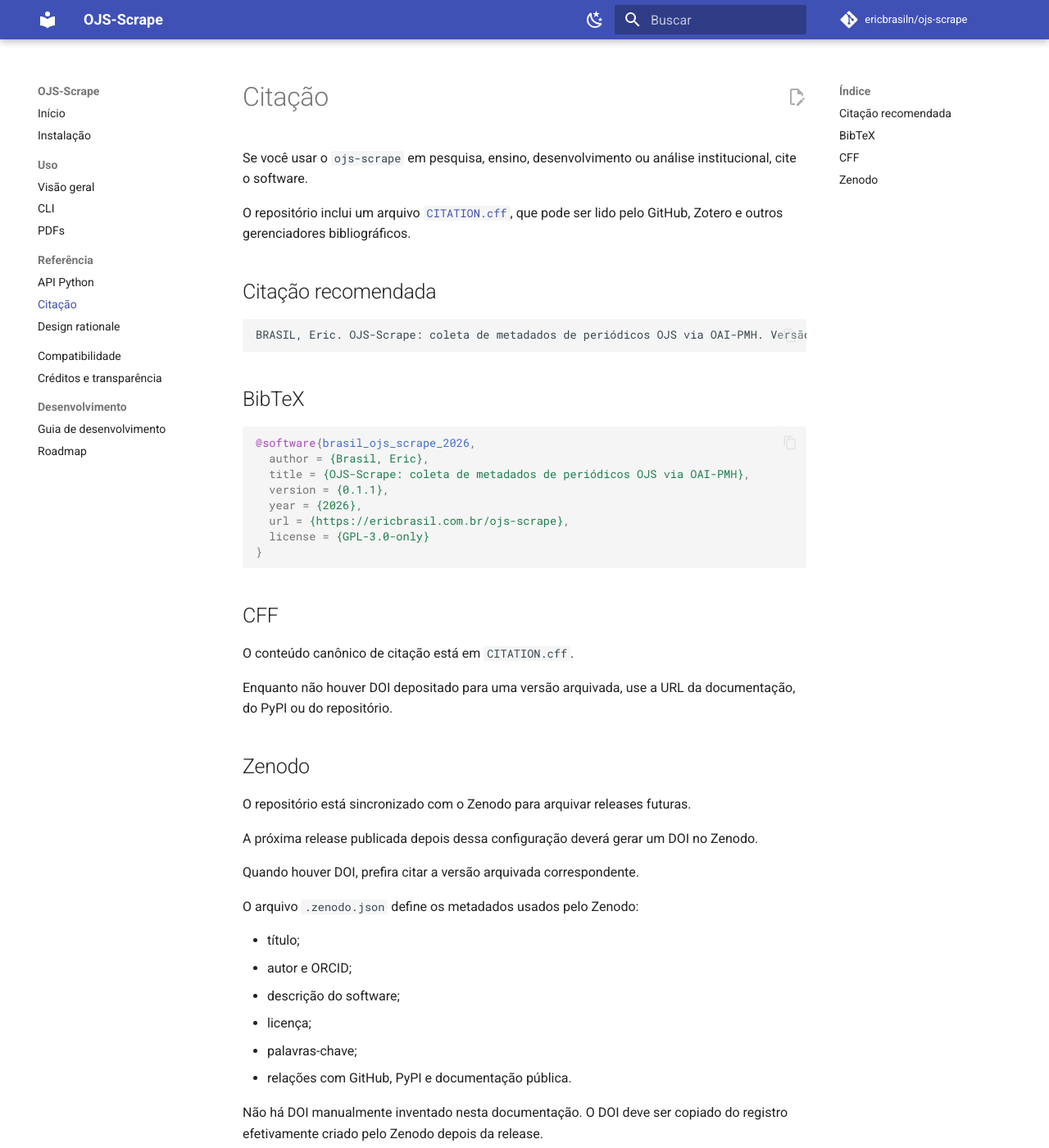
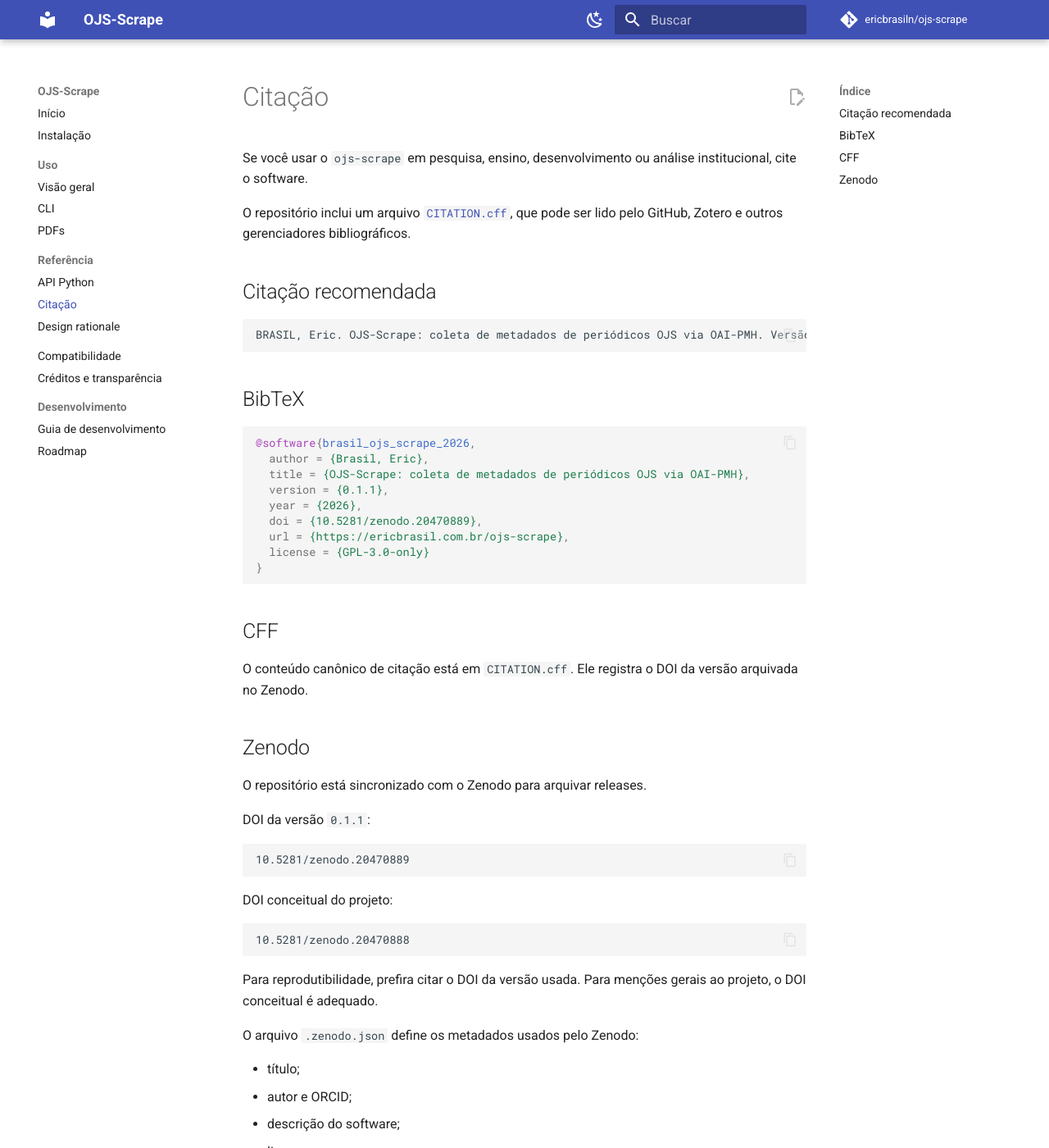
Before and after one commit to ericbrasiln/ojs-scrape, an MkDocs documentation site: the page built from docs/citation.md, in a window 1280 px wide and 1400 px high. Shown: the whole window at 82% size. Built offline with MkDocs 1.6.1 and Material for MkDocs 9.7.7, drawn with Linux system fonts in a browser that asks for light colours; comment, search, counter and statistics services are not loaded; some of the changed text lies outside the part shown.

Commit message:
docs: add Zenodo DOI to citation metadata

````diff
--- a/docs/citation.md
+++ b/docs/citation.md
@@ -7,7 +7,7 @@ O repositório inclui um arquivo [`CITATION.cff`](https://github.com/ericbrasiln
 ## Citação recomendada
 
 ```text
-BRASIL, Eric. OJS-Scrape: coleta de metadados de periódicos OJS via OAI-PMH. Versão 0.1.1. 2026. Software. Disponível em: https://ericbrasil.com.br/ojs-scrape.
+BRASIL, Eric. OJS-Scrape: coleta de metadados de periódicos OJS via OAI-PMH. Versão 0.1.1. 2026. Software. DOI: 10.5281/zenodo.20470889. Disponível em: https://ericbrasil.com.br/ojs-scrape.
 ```
 
 ## BibTeX
@@ -18,6 +18,7 @@ BRASIL, Eric. OJS-Scrape: coleta de metadados de periódicos OJS via OAI-PMH. Ve
   title = {OJS-Scrape: coleta de metadados de periódicos OJS via OAI-PMH},
   version = {0.1.1},
   year = {2026},
+  doi = {10.5281/zenodo.20470889},
   url = {https://ericbrasil.com.br/ojs-scrape},
   license = {GPL-3.0-only}
 }
@@ -26,16 +27,26 @@ BRASIL, Eric. OJS-Scrape: coleta de metadados de periódicos OJS via OAI-PMH. Ve
 ## CFF
 
 O conteúdo canônico de citação está em `CITATION.cff`.
-
-Enquanto não houver DOI depositado para uma versão arquivada, use a URL da documentação, do PyPI ou do repositório.
+Ele registra o DOI da versão arquivada no Zenodo.
 
 ## Zenodo
 
-O repositório está sincronizado com o Zenodo para arquivar releases futuras.
+O repositório está sincronizado com o Zenodo para arquivar releases.
 
-A próxima release publicada depois dessa configuração deverá gerar um DOI no Zenodo.
+DOI da versão `0.1.1`:
 
-Quando houver DOI, prefira citar a versão arquivada correspondente.
+```text
+10.5281/zenodo.20470889
+```
+
+DOI conceitual do projeto:
+
+```text
+10.5281/zenodo.20470888
+```
+
+Para reprodutibilidade, prefira citar o DOI da versão usada.
+Para menções gerais ao projeto, o DOI conceitual é adequado.
 
 O arquivo `.zenodo.json` define os metadados usados pelo Zenodo:
 
@@ -46,5 +57,4 @@ O arquivo `.zenodo.json` define os metadados usados pelo Zenodo:
 - palavras-chave;
 - relações com GitHub, PyPI e documentação pública.
 
-Não há DOI manualmente inventado nesta documentação.
-O DOI deve ser copiado do registro efetivamente criado pelo Zenodo depois da release.
+Os DOIs acima foram copiados do registro efetivamente criado pelo Zenodo para a release `v0.1.1`.
````
Also changed, not shown: CHANGELOG.md (+4 -0 lines), README.md (+2 -1 lines), docs/index.md (+1 -0 lines), 1 other file.
